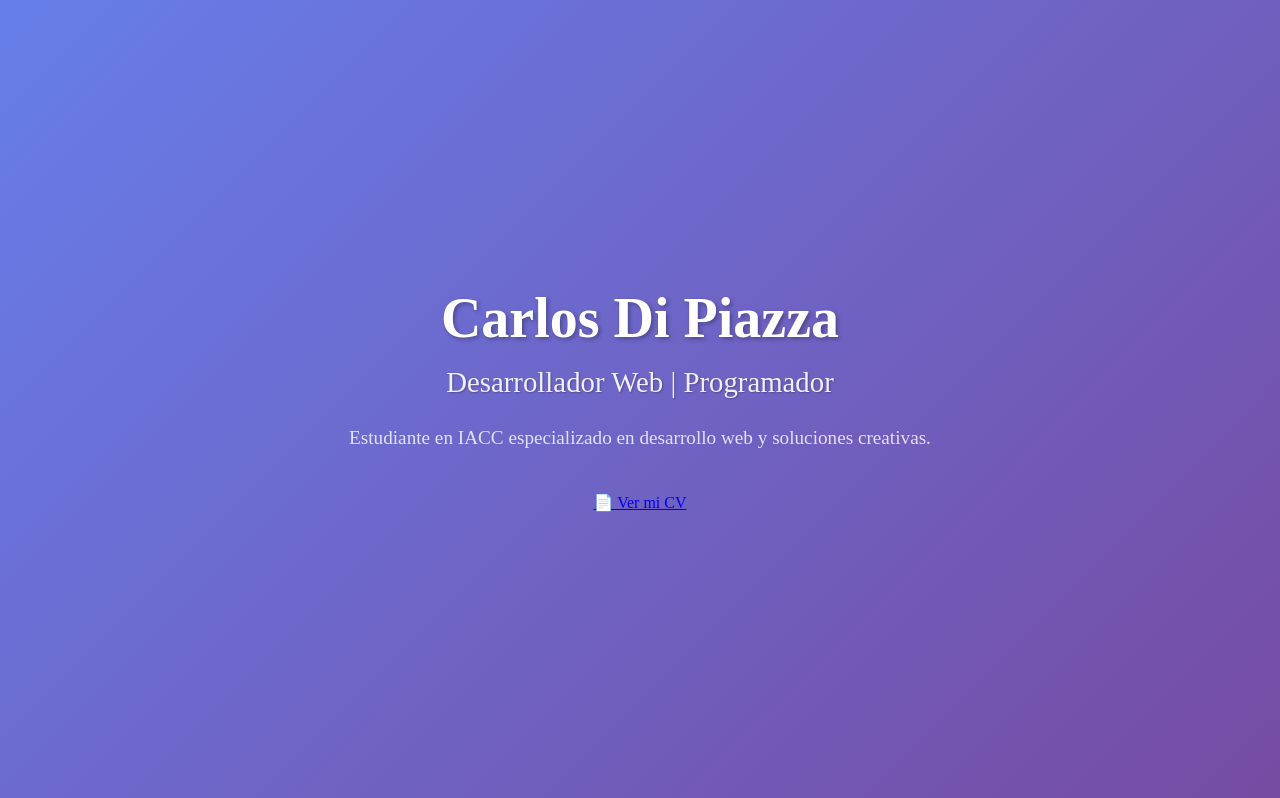
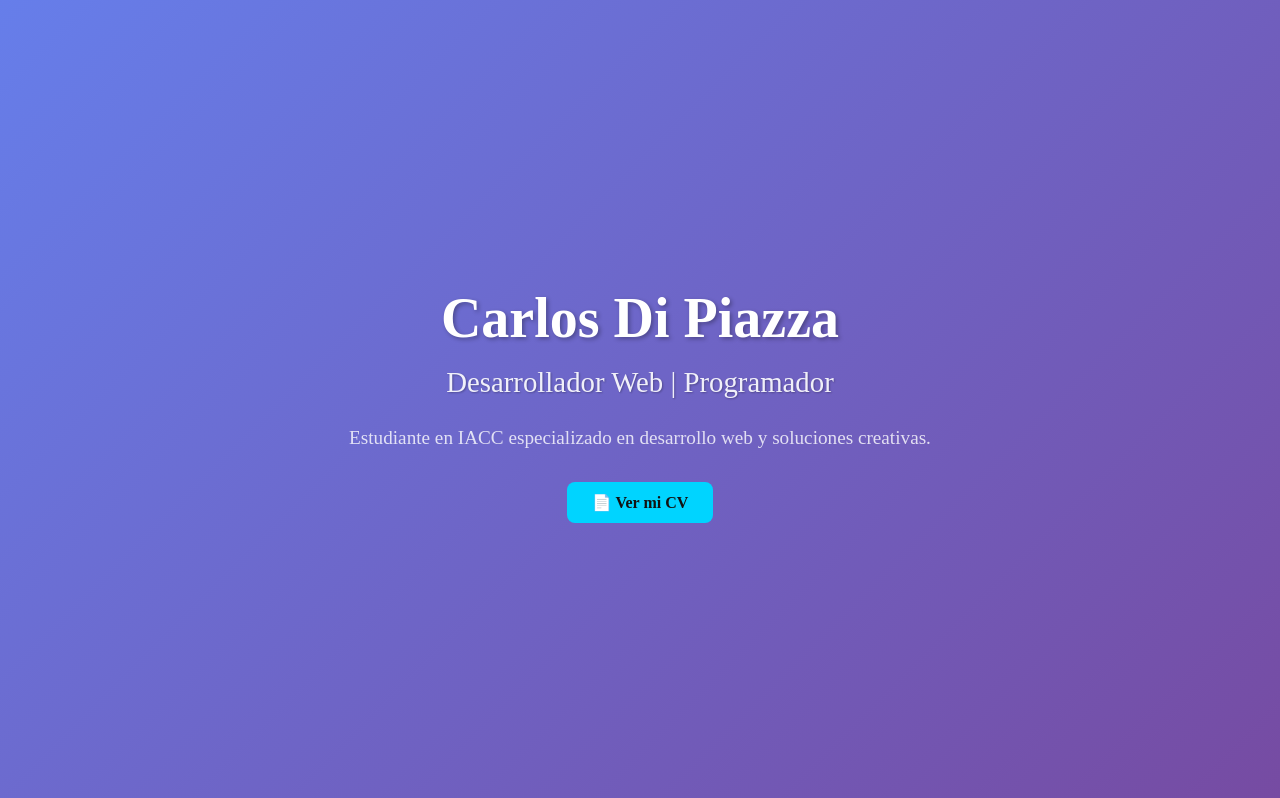
Before and after one commit to carlosdp521-hub/portafoliodecarlosdipiazza, a PHP site: page / in a window 1280 px wide. Shown: the part 51-849 px from the top of the page. Run offline with PHP 8.4, Linux system fonts and the light colour scheme; some web fonts are replaced.

Commit message:
Update estilo.css
Signed-off-by: carlosdp521-hub <carlosdp521@gmail.com>

```diff
--- a/css/estilo.css
+++ b/css/estilo.css
@@ -583,3 +583,19 @@ footer p {
   font-size: 1rem;
   opacity: 0.8;
 }
+
+.cv-button {
+    background-color: #00d4ff;
+    color: #121212;
+    padding: 12px 25px;
+    border-radius: 8px;
+    text-decoration: none;
+    font-weight: bold;
+    font-size: 1rem;
+    transition: all 0.3s ease;
+}
+
+.cv-button:hover {
+    background-color: #009ecf;
+    transform: translateY(-2px);
+}
```
